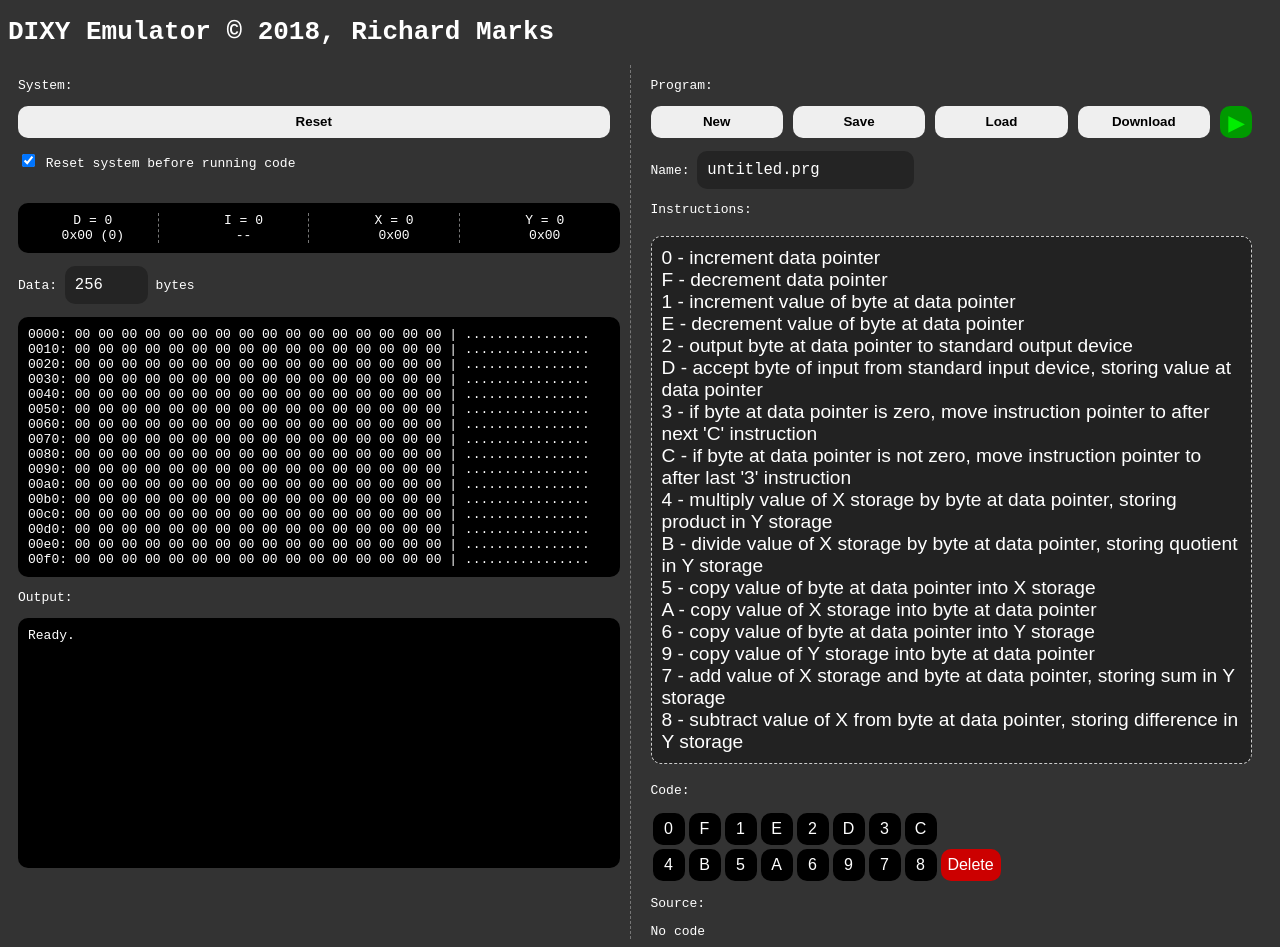
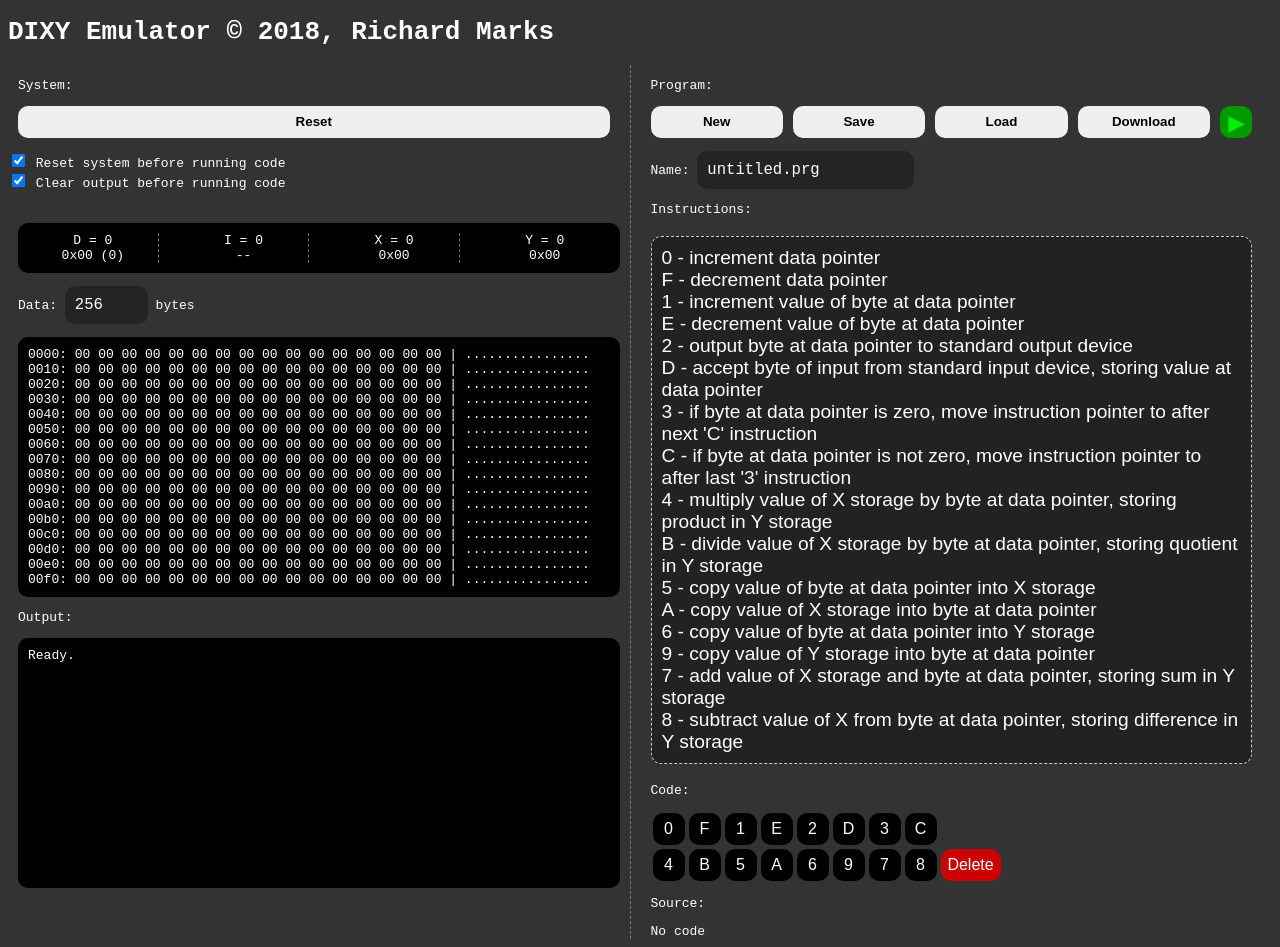
Before and after one commit to RichardMarks/dixy-emulator, a plain HTML site: page index.html in a window 1280 px wide. Drawn offline with Linux system fonts and the light colour scheme.

Commit message:
added clear output before run system option

```diff
--- a/index.html
+++ b/index.html
@@ -22,8 +22,14 @@
           </div>
 
           <p class="p-opt">
-            <input class="chk-reset-on-run" type="checkbox" checked />
-            <label>Reset system before running code</label>
+            <div>
+              <input class="chk-reset-on-run" type="checkbox" checked />
+              <label>Reset system before running code</label>
+            </div>
+            <div>
+                <input class="chk-clear-on-run" type="checkbox" checked />
+                <label>Clear output before running code</label>
+              </div>
           </p>
 
           <div class="columns dixy">
--- a/main.js
+++ b/main.js
@@ -4,6 +4,7 @@ document.addEventListener('DOMContentLoaded', () => {
   const ui = {}
 
   ui.chkReset = document.querySelector('.chk-reset-on-run')
+  ui.chkClearOutput = document.querySelector('.chk-clear-on-run')
   ui.dataPre = document.querySelector('.data')
   ui.dataSzInput = document.querySelector('.data-sz')
   ui.sourcePre = document.querySelector('.source')
@@ -161,6 +162,10 @@ document.addEventListener('DOMContentLoaded', () => {
   ui.btnDownload.addEventListener('click', () => {})
 
   ui.btnRun.addEventListener('click', () => {
+    if (ui.chkClearOutput) {
+      ui.outputPre.innerText = ''
+    }
+
     if (ui.chkReset.checked) {
       resetSystem()
       updateSysDisplay()
```
